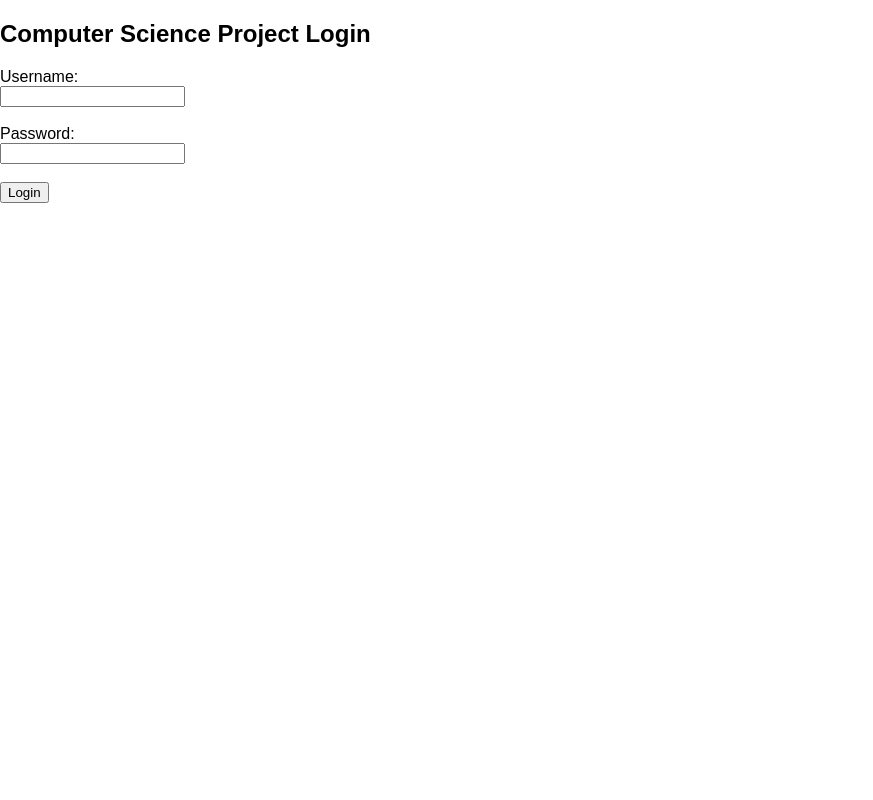
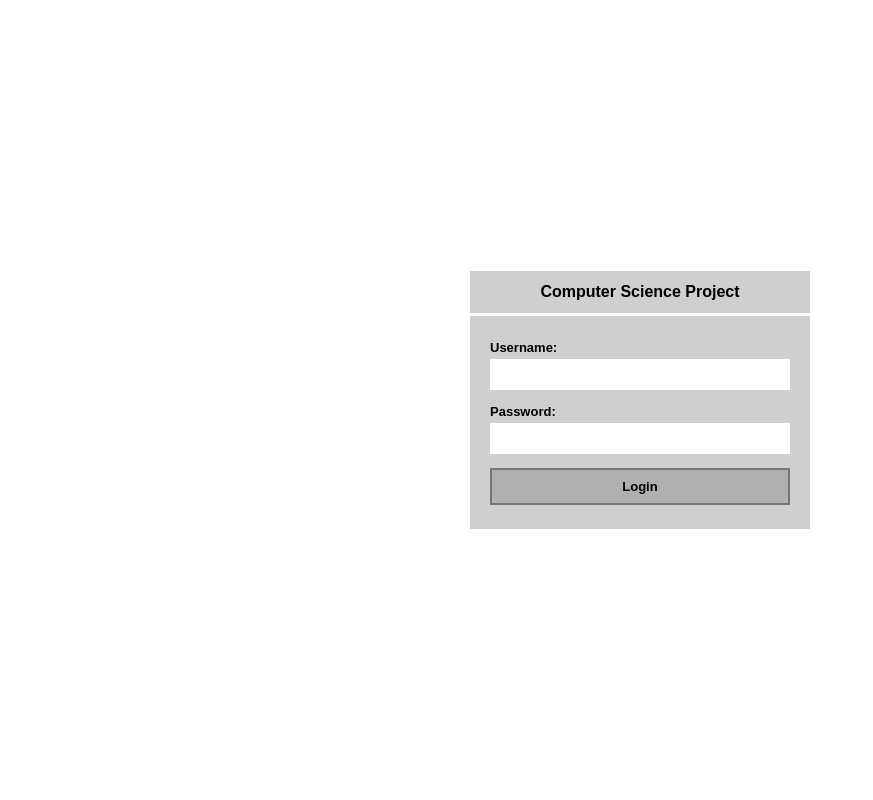
Before and after one commit to zamyrasalazar21-create/computer_science_project, a PHP site: page / in a window 1280 px wide. Shown: the whole page, without its empty margins (0-873 px from the left). Run offline with PHP 8.4, Linux system fonts and the light colour scheme.

Commit message:
redesign login page

```diff
--- a/index.php
+++ b/index.php
@@ -16,20 +16,91 @@ if (isset($_SESSION['role'])) {
 <head>
     <title>Computer Science Project Login</title>
     <link rel="stylesheet" href="style.css">
+    <style>
+        .login-wrapper {
+            width: 100%;
+            min-height: 100vh;
+            display: flex;
+            align-items: center;
+            justify-content: center;
+            background-color: white;
+        }
+        .login-box {
+            width: 340px;
+            background-color: #cfcfcf;
+            font-family: Arial, Helvetica, sans-serif;
+        }
+        .login-title {
+            text-align: center;
+            font-size: 16px;
+            font-weight: bold;
+            padding: 12px;
+            border-bottom: 3px solid white;
+        }
+        .login-body {
+            padding: 24px 20px;
+        }
+        .login-body label {
+            display: block;
+            font-size: 13px;
+            font-weight: bold;
+            margin-bottom: 4px;
+        }
+        .login-body input {
+            width: 100%;
+            padding: 8px;
+            font-size: 13px;
+            border: none;
+            background-color: white;
+            box-sizing: border-box;
+            margin-bottom: 14px;
+            outline: none;
+        }
+        .login-body button {
+            width: 100%;
+            padding: 9px;
+            font-size: 13px;
+            font-weight: bold;
+            background-color: #b0b0b0;
+            border: 2px solid #777;
+            cursor: pointer;
+        }
+        .login-body button:hover {
+            background-color: #a0a0a0;
+        }
+        .error-msg {
+            color: #cc0000;
+            font-size: 12px;
+            margin-bottom: 10px;
+            font-weight: bold;
+        }
+    </style>
 </head>
 <body>
 
-<h2>Computer Science Project Login</h2>
+<div class="login-wrapper">
+    <div class="login-box">
+        <div class="login-title">Computer Science Project</div>
+        <div class="login-body">
 
-<form action="login.php" method="POST">
-    <label>Username:</label><br>
-    <input type="text" name="username" required><br><br>
+            <!-- Show error if login failed -->
+            <?php if (isset($_GET['error'])): ?>
+                <p class="error-msg">Invalid username or password.</p>
+            <?php endif; ?>
 
-    <label>Password:</label><br>
-    <input type="password" name="password" required><br><br>
+            <form action="login.php" method="POST">
+                <label>Username:</label>
+                <input type="text" name="username" required>
 
-    <button type="submit">Login</button>
-</form>
+                <label>Password:</label>
+                <input type="password" name="password" required>
+
+                <button type="submit">Login</button>
+            </form>
+
+        </div>
+    </div>
+</div>
 
 </body>
 </html>
--- a/login.php
+++ b/login.php
@@ -27,6 +27,7 @@ if ($user && password_verify($password, $user['password'])) {
     }
     exit();
 } else {
-    echo "Invalid username or password.";
+    header("Location: index.php?error=1");
+exit();
 }
 ?>
```
